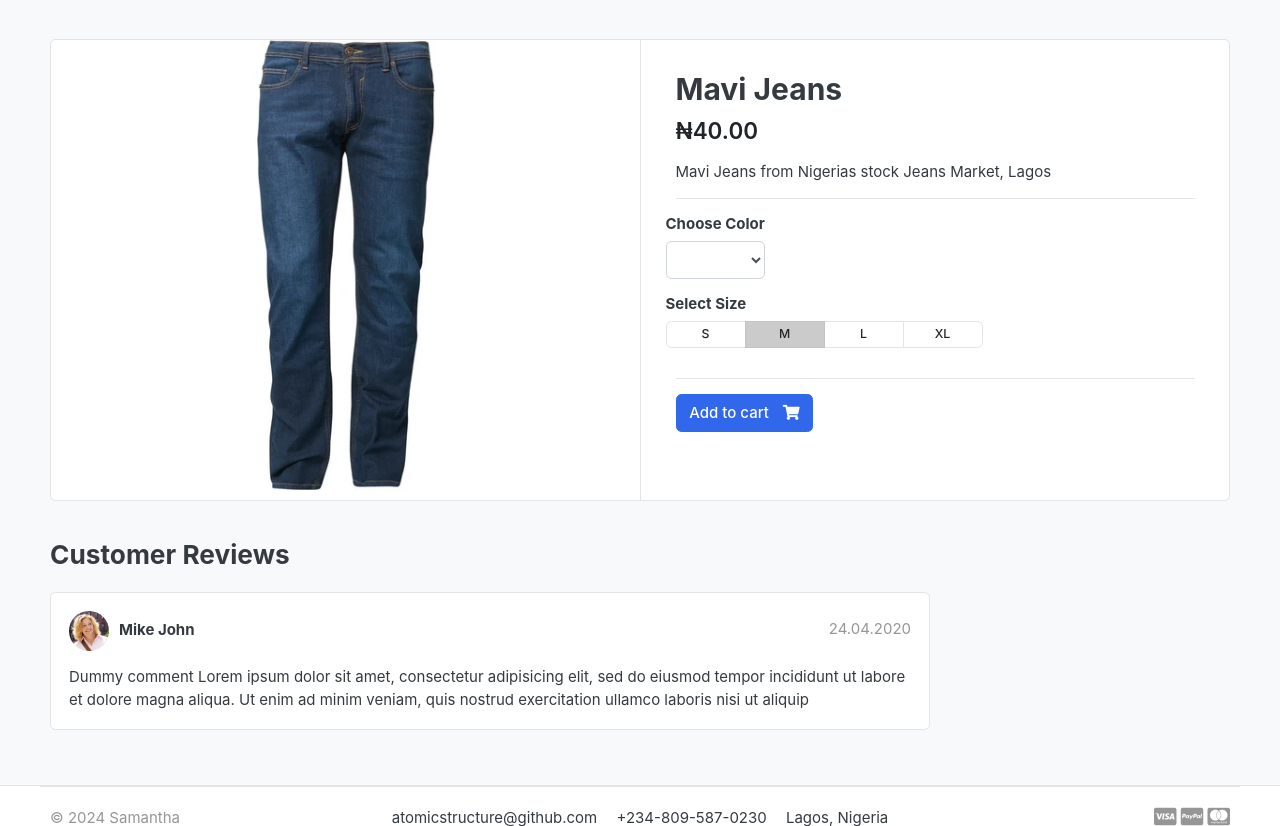
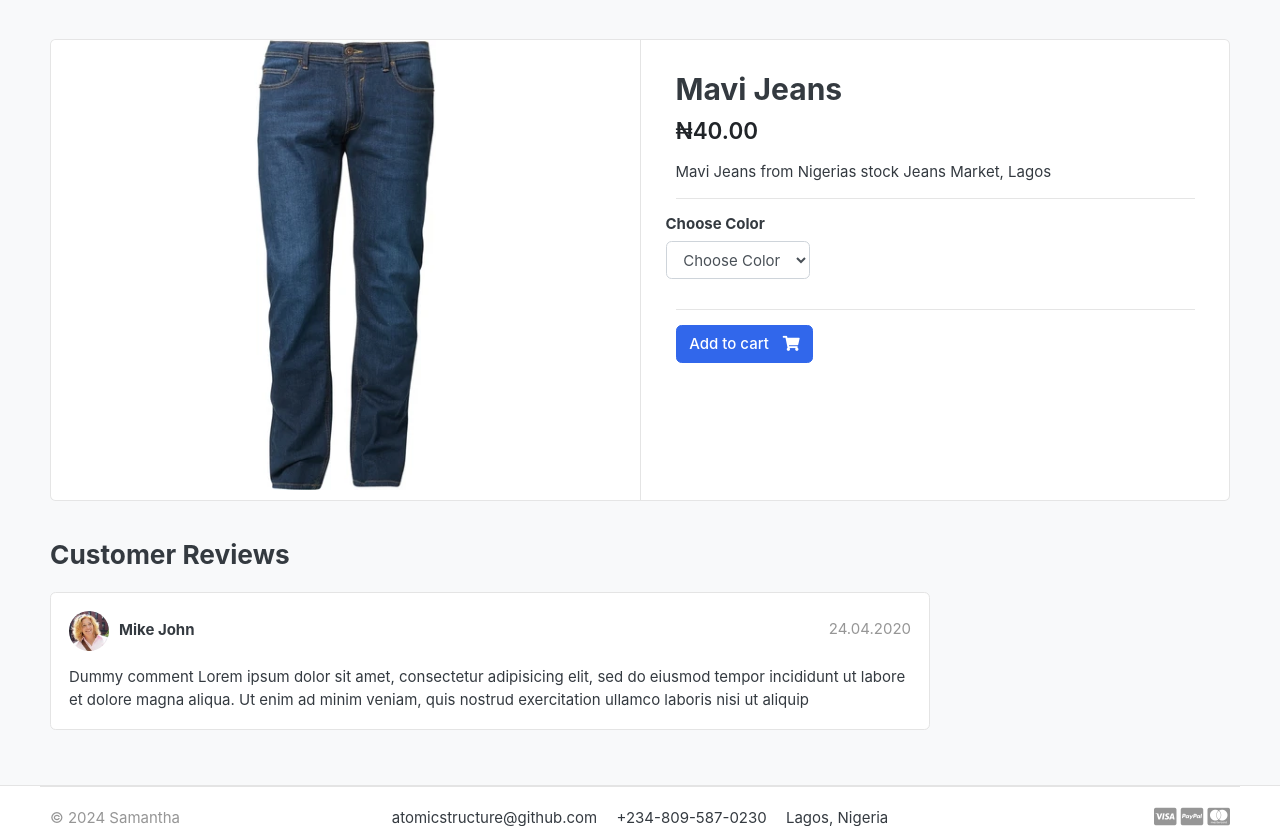
Before and after one commit to atomicstructure/ecommerce, a Django app: page /store/category/jeans/mavi-jeans/ in a window 1280 px wide. Shown: the part 119-945 px from the top of the page. Run offline with Django 5.2, Linux system fonts and the light colour scheme; data comes from the database, SQL or seed files in the repository; both versions use the stored data as it was after the commit; data that the repository does not hold is empty; some libraries are stand-ins or nearby versions; some web fonts are replaced.

Commit message:
Added the Django Template Engine Syntax to display color variation in the Frontend

```diff
--- a/carts/views.py
+++ b/carts/views.py
@@ -18,7 +18,6 @@
 
 
 def add_cart(request, product_id):
-    colors = request.POST['product_color']
     product = Products.objects.get(id=product_id)
     try:
         cart = Cart.objects.get(cart_id=_cart_id(request))
--- a/templates/store/product_detail.html
+++ b/templates/store/product_detail.html
@@ -28,16 +28,15 @@
               <div class="row">
                 <div class="item-option-select">
                   <h6>Choose Color</h6>
-                  <select name="color" class="form-control">
-                    <option value="red">
-                      {% for color in single_product.color.all %}
-                        <option value="{{ color }}">{{ color }}</option>
+                  <select name="color" class="form-control" required>
+                    <option value="" disabled selected>Choose Color</option>
+                      {% for color in single_product.variation_set.all %}
+                        <option value="{{ color.variation_value }}">{{ color.variation_value }}</option>
                       {% endfor %}
-                    </option>
                   </select>
                 </div>
               </div> <!-- row.// -->
-              <div class="row">
+              {% comment %} <div class="row">
                 <div class="item-option-select">
                   <h6>Select Size</h6>
                   <div class="btn-group btn-group-sm btn-group-toggle" data-toggle="buttons">
@@ -47,7 +46,7 @@
                     <label class="btn btn-light"><input type="radio" name="radio_color" />XL</label>
                   </div>
                 </div>
-              </div> <!-- row.// -->
+              </div> <!-- row.// --> {% endcomment %}
               <hr />
               {% if single_product.stock <= 0 %}
                 <h5>Out Of Stock</h5>
```
Also changed, not shown: db.sqlite3.
